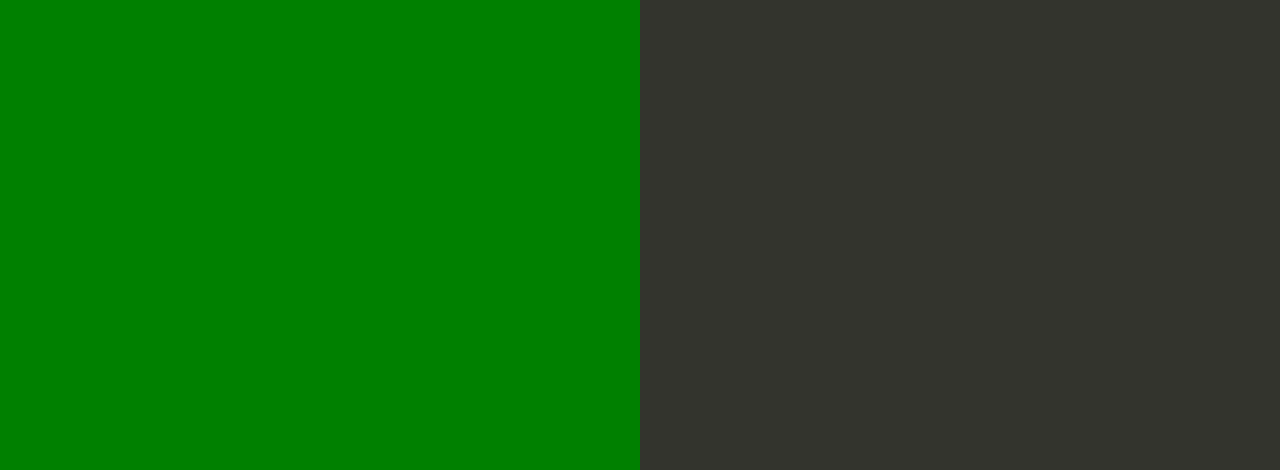
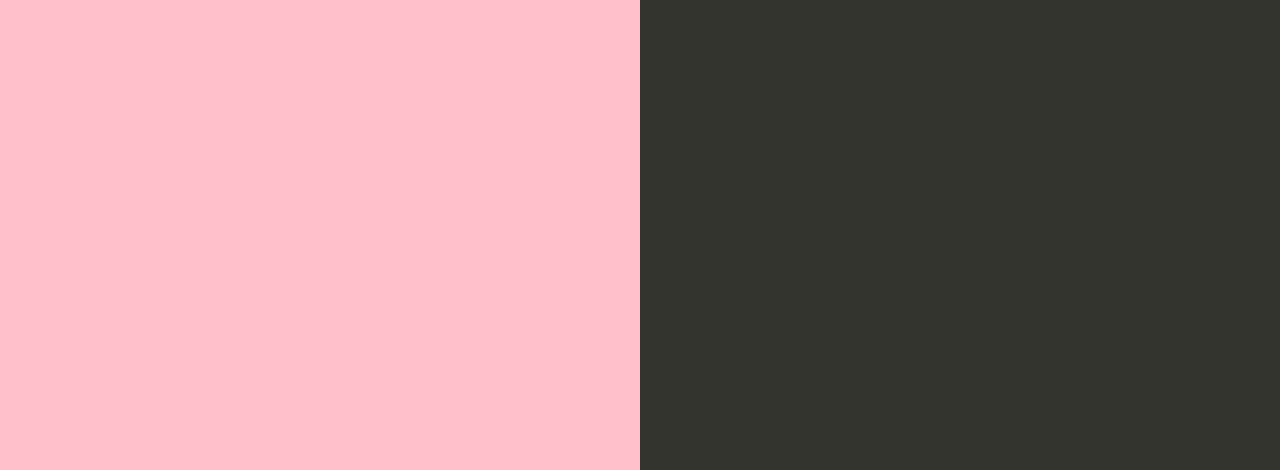
Before and after one commit to Fareed-Mirza/Certified-professional, a website: page index.html in a window 1280 px wide. Shown: the part 330-800 px from the top of the page. Drawn offline with Linux system fonts and the light colour scheme.

Commit message:
Update index.html

```diff
--- a/index.html
+++ b/index.html
@@ -35,7 +35,7 @@
 
         text-align: right;
         padding-top: 11em;
-        background-color: Green;
+        background-color: pink;
 
       }
       .textColumn p {
```
